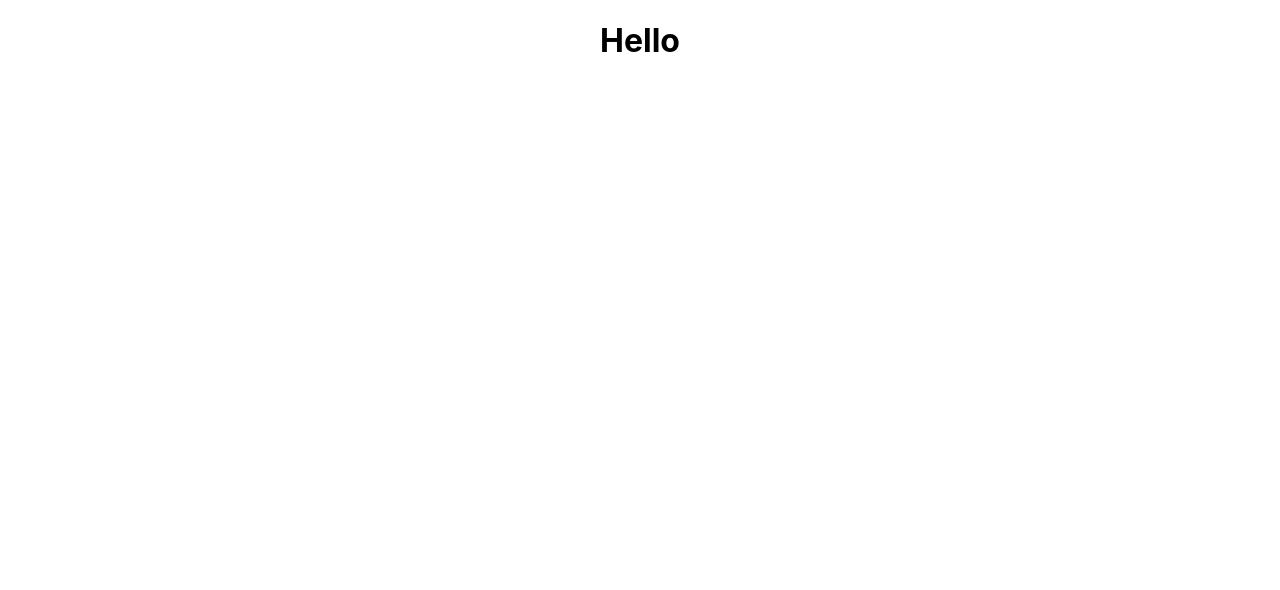
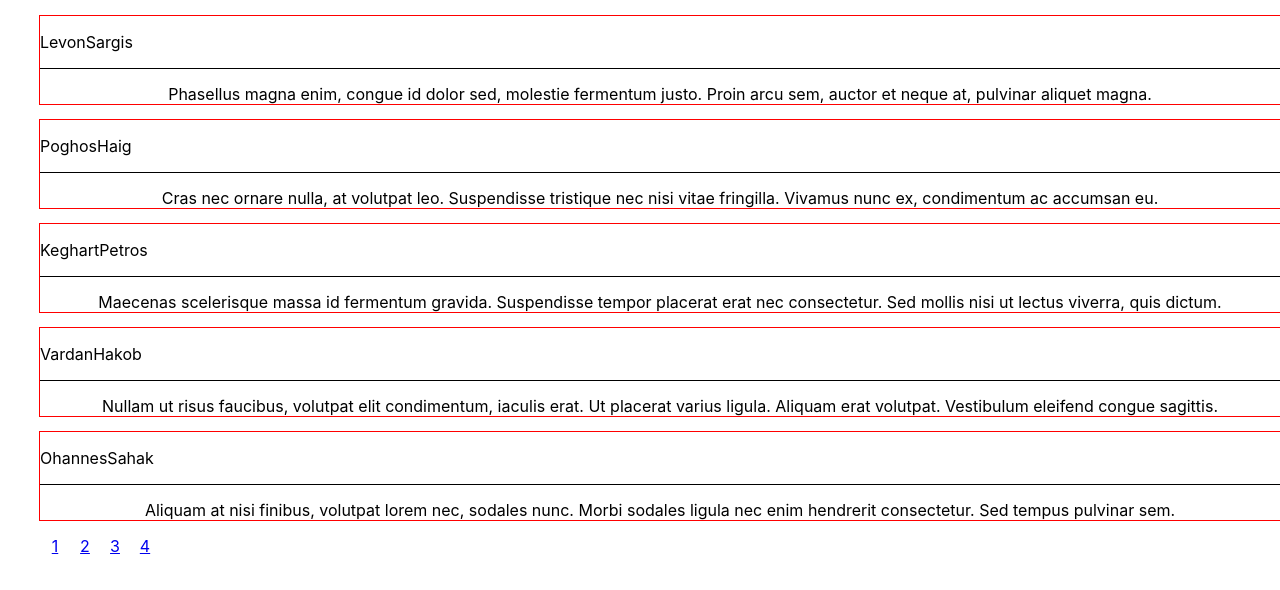
Before and after one commit to kostyasabada/tower, a React (Create React App) app: page /#/users/1 in a window 1280 px wide. Shown: the top 590 px of the page. Built offline with nearby package versions, Linux system fonts and the light colour scheme.

Commit message:
pagination with router

```diff
--- a/package.json
+++ b/package.json
@@ -8,9 +8,12 @@
     "@testing-library/react": "^11.2.0",
     "@testing-library/user-event": "^12.2.2",
     "gh-pages": "^3.1.0",
+    "node-sass": "^4.14.1",
+    "prop-types": "^15.7.2",
     "react": "^17.0.1",
     "react-dom": "^17.0.1",
     "react-redux": "^7.2.2",
+    "react-router-dom": "^5.2.0",
     "react-scripts": "4.0.0",
     "redux": "^4.0.5",
     "web-vitals": "^0.2.4"
--- a/src/App.js
+++ b/src/App.js
@@ -1,12 +1,14 @@
 import React, { useEffect } from 'react';
 import './App.css';
 import { useDispatch, useSelector } from 'react-redux';
+import { Redirect, Route, Switch } from 'react-router-dom';
 import { getUsersFromServer } from './api/getUsers';
 import { loadUsers } from './redux/userReducer';
 import { getUsers } from './redux/rootReducer';
+import { Users } from './components/Users/Users';
+import { Pagination } from './components/Pagination/Pagination';
 
 function App() {
-  // const [loading, setLoading] = useState(false);
   const dispatch = useDispatch();
 
   const users = useSelector(getUsers);
@@ -19,7 +21,24 @@ function App() {
 
   return (
     <div className="App">
-      <h1>Hello</h1>
+      <Switch>
+        <Route
+          exact
+          path="/users/:currentPage?"
+        >
+          <Users />
+        </Route>
+        <Redirect
+          to="/users/1"
+        />
+      </Switch>
+      {/* <Route
+        path="/:currentPage?"
+      >
+        <Users />
+      </Route> */}
+
+      <Pagination />
     </div>
   );
 }
--- /dev/null
+++ b/src/components/Pagination/Pagination.jsx
@@ -0,0 +1,37 @@
+import React from 'react';
+import { useDispatch, useSelector } from 'react-redux';
+import { NavLink } from 'react-router-dom';
+import { setCurrentPage } from '../../redux/currentPageReducer';
+import { getUsers, getUsersPerPage } from '../../redux/rootReducer';
+import './Pagination.scss';
+
+export const Pagination = () => {
+  const dispatch = useDispatch();
+  const users = useSelector(getUsers);
+  const usersPerPage = useSelector(getUsersPerPage);
+  const pages = [];
+  for (let i = 1; i <= Math.ceil(users.length / usersPerPage); ++i) {
+    pages.push(i);
+  }
+
+  const handlePage = (page) => {
+    dispatch(setCurrentPage(page));
+  };
+
+  return (
+    <nav>
+      <ul className="nav__list">
+        {pages.map((page) => (
+          <li className="nav__item">
+            <NavLink
+              to={`/users/${page}`}
+              onClick={() => handlePage(page)}
+            >
+              {page}
+            </NavLink>
+          </li>
+        ))}
+      </ul>
+    </nav>
+  );
+};
--- /dev/null
+++ b/src/components/Pagination/Pagination.scss
@@ -0,0 +1,12 @@
+.nav {
+
+  &__list {
+    display: flex;
+  }
+
+  &__item {
+    list-style: none;
+    width: 30px;
+    height: 30px;
+  }
+}
--- /dev/null
+++ b/src/components/User/User.jsx
@@ -0,0 +1,20 @@
+import React from 'react';
+import PropTypes from 'prop-types';
+import './User.scss';
+
+export const User = ({ user }) => {
+  const { name, surname, desc } = user;
+  return (
+    <div className="user">
+      <div className="user__title">
+        <p>{name}</p>
+        <p>{surname}</p>
+      </div>
+      <p>{desc}</p>
+    </div>
+  );
+};
+
+User.propTypes = {
+  user: PropTypes.object.isRequired,
+};
--- /dev/null
+++ b/src/components/User/User.scss
@@ -0,0 +1,8 @@
+.user {
+  outline: 1px solid red;
+
+  &__title {
+    display: flex;
+    outline: 1px solid black;
+  }
+}
--- a/src/components/Users/Users.jsx
+++ b/src/components/Users/Users.jsx
@@ -1,8 +1,29 @@
-// import React from 'react';
+import React from 'react';
+import { useSelector } from 'react-redux';
+import { useParams } from 'react-router-dom';
+import { getUsers, getUsersPerPage } from '../../redux/rootReducer';
+import { User } from '../User/User';
 
-// expect const Users = () => {
+export const Users = () => {
+  const users = useSelector(getUsers);
+  const usersPerPage = useSelector(getUsersPerPage);
+  // const currentPage = useSelector(getCurrentPage);
+  // const currentPage = useRouteMatch();
+  // const location = useLocation();
+  const { currentPage } = useParams();
+  console.log(usersPerPage, currentPage, currentPage);
+  const currentUsers = users
+    .slice(usersPerPage * currentPage - usersPerPage, usersPerPage * currentPage)
+  console.log((currentUsers));
 
-//   return (
-
-//   );
-// };
+  return (
+    <ul>
+      {currentUsers.map((user) => (
+        <User
+          key={users.id}
+          user={user}
+        />
+      ))}
+    </ul>
+  );
+};
--- a/src/index.js
+++ b/src/index.js
@@ -3,6 +3,7 @@ import ReactDOM from 'react-dom';
 import './index.css';
 import { createStore } from 'redux';
 import { Provider } from 'react-redux';
+import { HashRouter } from 'react-router-dom';
 import App from './App';
 import { rootReducer } from './redux/rootReducer';
 
@@ -10,9 +11,11 @@ const store = createStore(rootReducer);
 
 ReactDOM.render(
   <React.StrictMode>
-    <Provider store={store}>
-      <App />
-    </Provider>
+    <HashRouter>
+      <Provider store={store}>
+        <App />
+      </Provider>
+    </HashRouter>
   </React.StrictMode>,
   document.getElementById('root'),
 );
--- /dev/null
+++ b/src/redux/currentPageReducer.js
@@ -0,0 +1,15 @@
+const SET_PAGE = 'page/SET_PAGE';
+
+export const setCurrentPage = (page) => ({
+  type: SET_PAGE,
+  payload: page,
+});
+
+export const currentPageReducer = (page = 1, action) => {
+  switch (action.type) {
+    case SET_PAGE:
+      return action.payload;
+    default:
+      return page;
+  }
+};
--- a/src/redux/rootReducer.js
+++ b/src/redux/rootReducer.js
@@ -1,11 +1,17 @@
 import { combineReducers } from 'redux';
-import { loadingReducer } from './loadingReducer';
+// import { currentPageReducer } from './currentPageReducer';
+// import { loadingReducer } from './loadingReducer';
 import { userReducer } from './userReducer';
+import { usersPerPageReducer } from './usersPerPageReducer';
 
 export const getUsers = (state) => state.users;
-export const getLoader = (state) => state.loader;
+export const getUsersPerPage = (state) => state.usersPerPage;
+export const getCurrentPage = (state) => state.currentPage;
+// export const getLoader = (state) => state.loader;
 
 export const rootReducer = combineReducers({
   users: userReducer,
-  loader: loadingReducer,
+  usersPerPage: usersPerPageReducer,
+  // currentPage: currentPageReducer,
+  // loader: loadingReducer,
 });
--- /dev/null
+++ b/src/redux/usersPerPageReducer.js
@@ -0,0 +1,6 @@
+export const usersPerPageReducer = (state = 5, action) => {
+  switch (action.type) {
+    default:
+      return state;
+  }
+};
```
Also changed, not shown: 1 other file (tests, documents, lock files or other folders).
